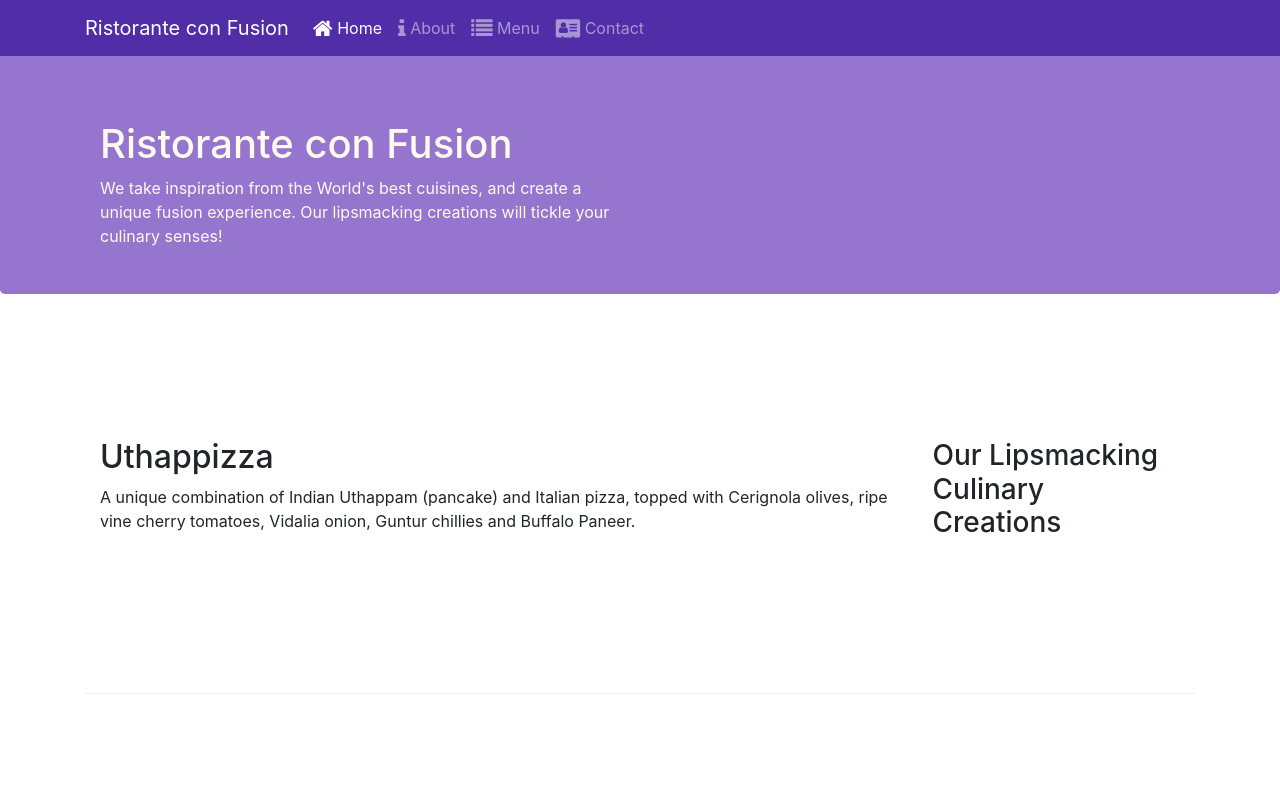
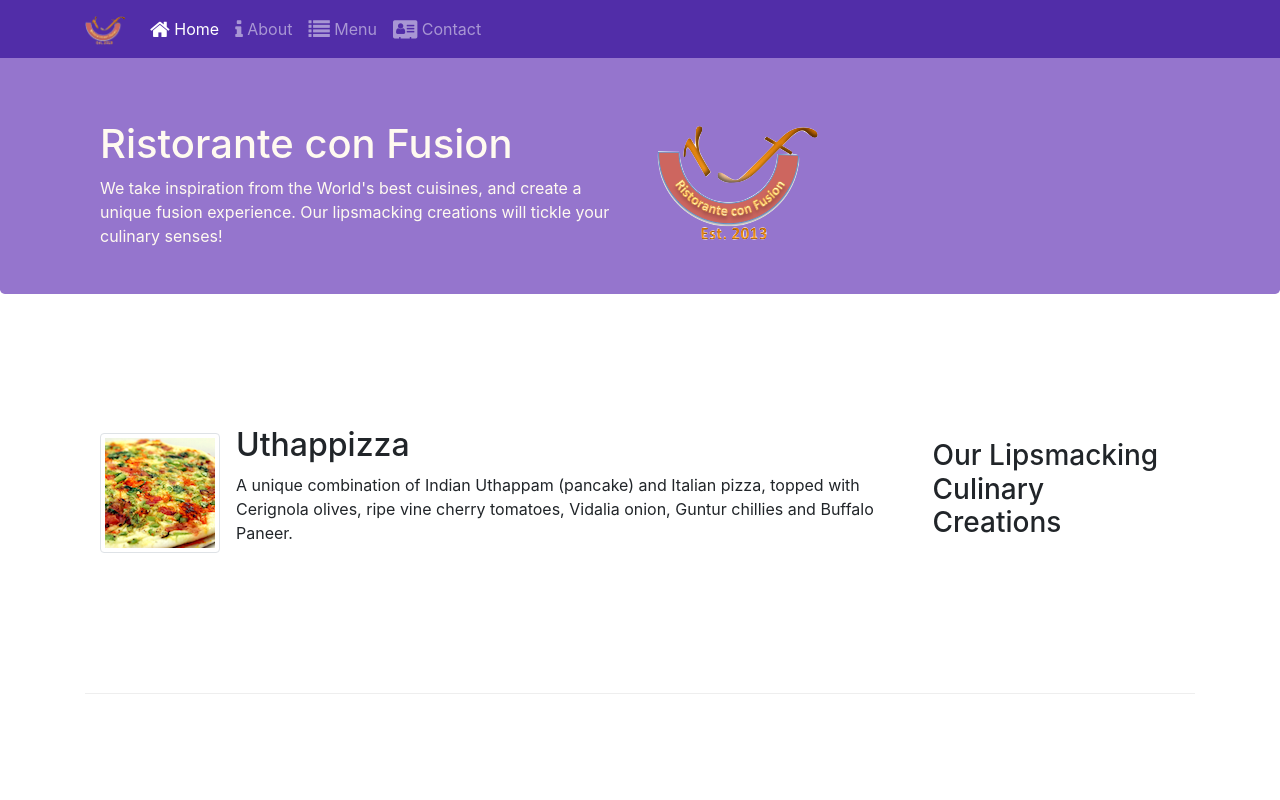
Before and after one commit to rashmiv99/Full-Stack-Web-Development-HKUST, a website: page index.html in a window 1280 px wide. Shown: the top 800 px of the page. Drawn offline with nearby package versions, Linux system fonts and the light colour scheme.

Commit message:
Images and Media

```diff
--- a/index.html
+++ b/index.html
@@ -21,7 +21,7 @@
             <button class="navbar-toggler" type="button" data-toggle="collapse" data-target="#Navbar">
                 <span class="navbar-toggler-icon"></span>
             </button>
-            <a class="navbar-brand" href="#">Ristorante con Fusion</a>
+            <a class="navbar-brand" href="#"><img src="img/logo.png" height="30" width="41"></a>
             <div class="collapse navbar-collapse" id="Navbar">
                 <ul class="navbar-nav mr-auto">
                         <li class="nav-item active"><a class="nav-link" href="#"><span class="fa fa-home fa-lg"></span> Home</a></li>
@@ -40,8 +40,8 @@
                         <h1>Ristorante con Fusion</h1>
                         <p>We take inspiration from the World's best cuisines, and create a unique fusion experience. Our lipsmacking creations will tickle your culinary senses!</p>
                     </div>
-                    <div class="col-12 col-sm">
-                        <!--Content will be added later-->
+                    <div class="col-12 col-sm algn-self-center">
+                        <img src="img/logo.png" class="img-fluid">
                     </div>
                 </div>
             </div>
@@ -54,8 +54,13 @@
                 <h3>Our Lipsmacking Culinary Creations</h3>
             </div>
             <div class="col col-sm order-sm-first col-md">
-                <h2>Uthappizza</h2>
-                <p class="d-none d-sm-block">A unique combination of Indian Uthappam (pancake) and Italian pizza, topped with Cerignola olives, ripe vine cherry tomatoes, Vidalia onion, Guntur chillies and Buffalo Paneer.</p>
+                <div class="media">
+                    <img class="d-flex mr-3 img-thumbnail align-self-center" src="img/uthappizza.png" alth="uthappizza">
+                    <div class="media-body">
+                        <h2 class="mt-0">Uthappizza</h2>
+                        <p class="d-none d-sm-block">A unique combination of Indian Uthappam (pancake) and Italian pizza, topped with Cerignola olives, ripe vine cherry tomatoes, Vidalia onion, Guntur chillies and Buffalo Paneer.</p>
+                    </div>
+                </div>
             </div>
         </div>
 
@@ -74,9 +79,14 @@
                 <h3>Meet our Culinary Specialists</h3>
             </div>
             <div class="col col-sm order-sm-first col-md">
-                <h2>Alberto Somayya</h2>
-                <h4>Executive Chef</h4>
-                <p class="d-none d-sm-block">Award winning three-star Michelin chef with wide International experience having worked closely with whos-who in the culinary world, he specializes in creating mouthwatering Indo-Italian fusion experiences. </p>
+                <div class="media">
+                    <img class="d-flex mr-3 img-thumbnail align-self-center" src="img/alberto.png" alt="alberto">
+                    <div class="media-body">
+                        <h2 class="mt-0">Alberto Somayya</h2>
+                        <h4>Executive Chef</h4>
+                        <p class="d-none d-sm-block">Award winning three-star Michelin chef with wide International experience having worked closely with whos-who in the culinary world, he specializes in creating mouthwatering Indo-Italian fusion experiences. </p>
+                    </div>
+                </div>
             </div>
         </div>
     </div>
```
Also changed, not shown: aboutus.html (+3 -2 lines), contactus.html (+3 -2 lines), img/alberto.png (added), img/buffet.png (added), img/logo.png (added), img/uthappizza.png (added), 1 other file.
